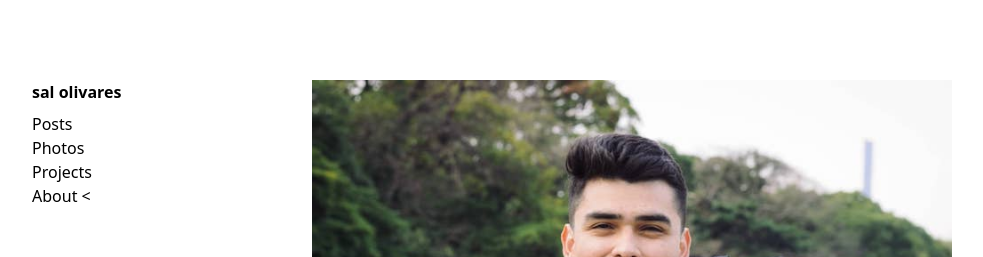
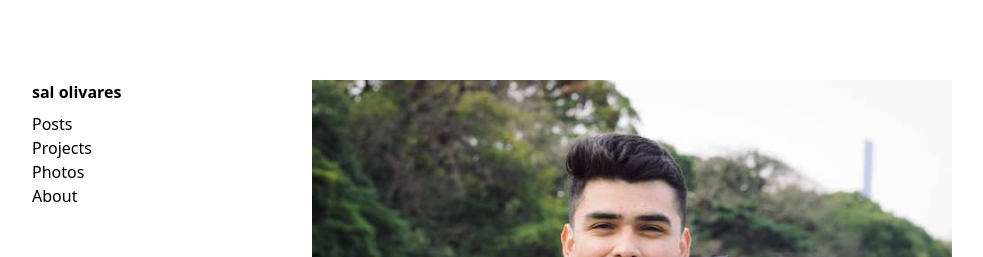
Before and after one commit to salolivares/salolivares.com, a Next.js app: page /about in a window 1280 px wide. Shown: the top 257 px of the page, without its empty margins (8-991 px from the left). Built offline with nearby package versions, Linux system fonts and the light colour scheme.

Commit message:
feat: add page header, remove current page indicator

```diff
--- a/components/Layout.tsx
+++ b/components/Layout.tsx
@@ -2,7 +2,6 @@
 import React, { ReactNode } from 'react';
 import Link from 'next/link';
 import Head from 'next/head';
-import { useRouter } from 'next/dist/client/router';
 
 type LayoutProps = {
   children?: ReactNode;
@@ -11,15 +10,12 @@ type LayoutProps = {
 
 const navLinks = [
   { link: '/posts', name: 'Posts' },
+  { link: '/projects', name: 'Projects' },
   { link: '/photos', name: 'Photos' },
-  { link: '/projects', name: 'Projects' },
   { link: '/about', name: 'About' },
 ];
 
 const Layout = ({ children, title = 'Sal Olivares' }: LayoutProps) => {
-  const router = useRouter();
-  const { pathname } = router;
-
   return (
     <>
       <Head>
@@ -40,7 +36,7 @@ const Layout = ({ children, title = 'Sal Olivares' }: LayoutProps) => {
                 <li>
                   <Link href={navLink.link}>
                     <a className="text-black transition duration-300 ease-in-out no-underline hover:underline">
-                      {navLink.name} {pathname === navLink.link ? <span>{' <'}</span> : null}
+                      {navLink.name}
                     </a>
                   </Link>
                 </li>
--- /dev/null
+++ b/components/PageHeader.tsx
@@ -0,0 +1,9 @@
+import { ReactNode } from 'react';
+
+interface PageHeaderProps {
+  children: ReactNode;
+}
+
+const PageHeader = ({ children }: PageHeaderProps) => <h1 className="text-3xl font-medium mb-8">{children}</h1>;
+
+export default PageHeader;
--- a/components/UnderConstruction.tsx
+++ b/components/UnderConstruction.tsx
@@ -1,3 +1,3 @@
-const UnderConstruction = () => <div>Under Contruction</div>;
+const UnderConstruction = () => <div>Under Construction</div>;
 
 export default UnderConstruction;
--- a/pages/photos.tsx
+++ b/pages/photos.tsx
@@ -1,8 +1,10 @@
 import Layout from '../components/Layout';
+import PageHeader from '../components/PageHeader';
 import UnderConstruction from '../components/UnderConstruction';
 
 const PhotosPage = () => (
   <Layout title="Photos | Sal Olivares">
+    <PageHeader>Photos</PageHeader>
     <UnderConstruction />
   </Layout>
 );
--- a/pages/posts.tsx
+++ b/pages/posts.tsx
@@ -1,8 +1,10 @@
 import Layout from '../components/Layout';
+import PageHeader from '../components/PageHeader';
 import UnderConstruction from '../components/UnderConstruction';
 
 const PostsPage = () => (
   <Layout title="Posts | Sal Olivares">
+    <PageHeader>Posts</PageHeader>
     <UnderConstruction />
   </Layout>
 );
--- a/pages/projects.tsx
+++ b/pages/projects.tsx
@@ -1,8 +1,10 @@
 import Layout from '../components/Layout';
+import PageHeader from '../components/PageHeader';
 import UnderConstruction from '../components/UnderConstruction';
 
 const ProjectsPage = () => (
   <Layout title="Projects | Sal Olivares">
+    <PageHeader>Projects</PageHeader>
     <UnderConstruction />
   </Layout>
 );
--- a/styles/index.css
+++ b/styles/index.css
@@ -4,7 +4,6 @@
 a {
   @apply underline;
 }
-
 
 /* Start purging... */
 @tailwind components;
```
